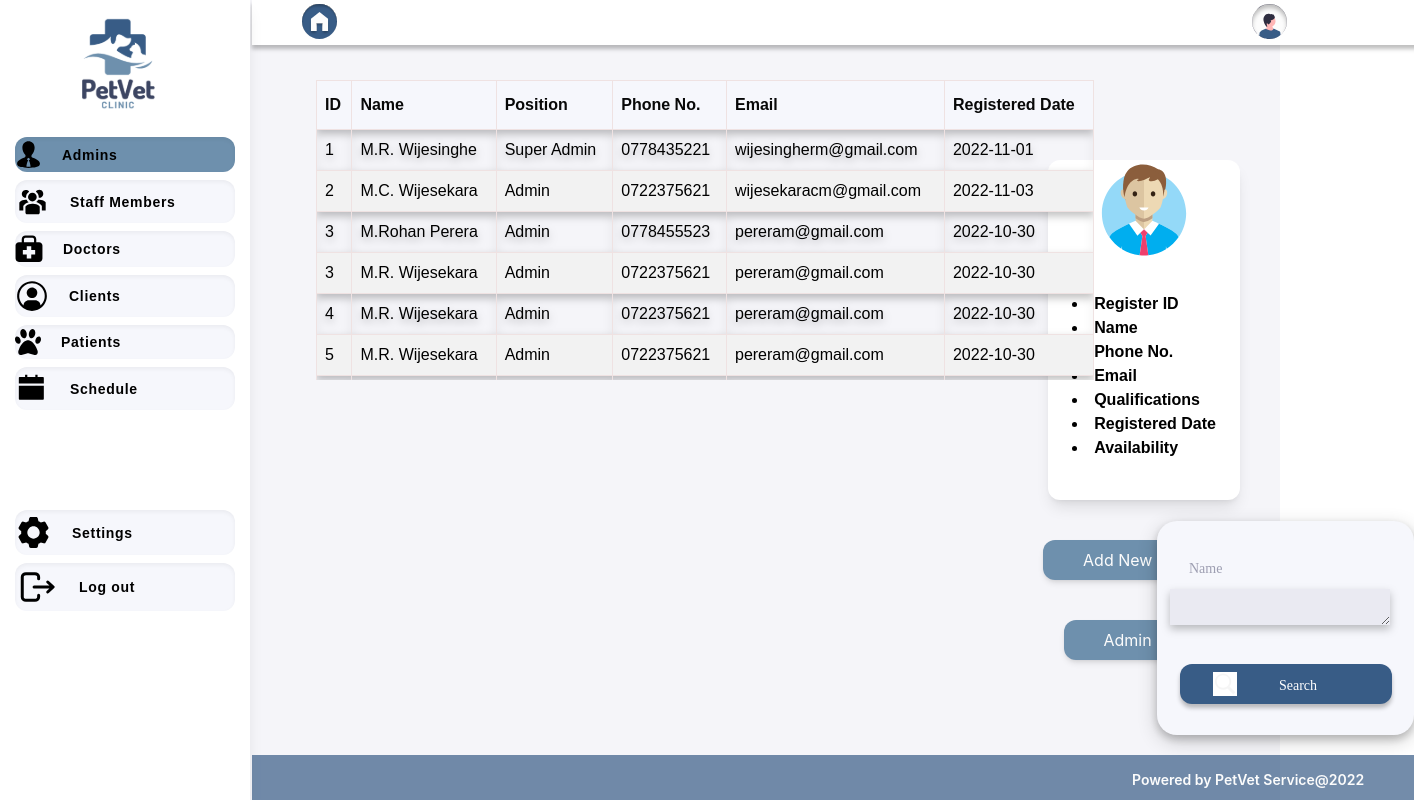
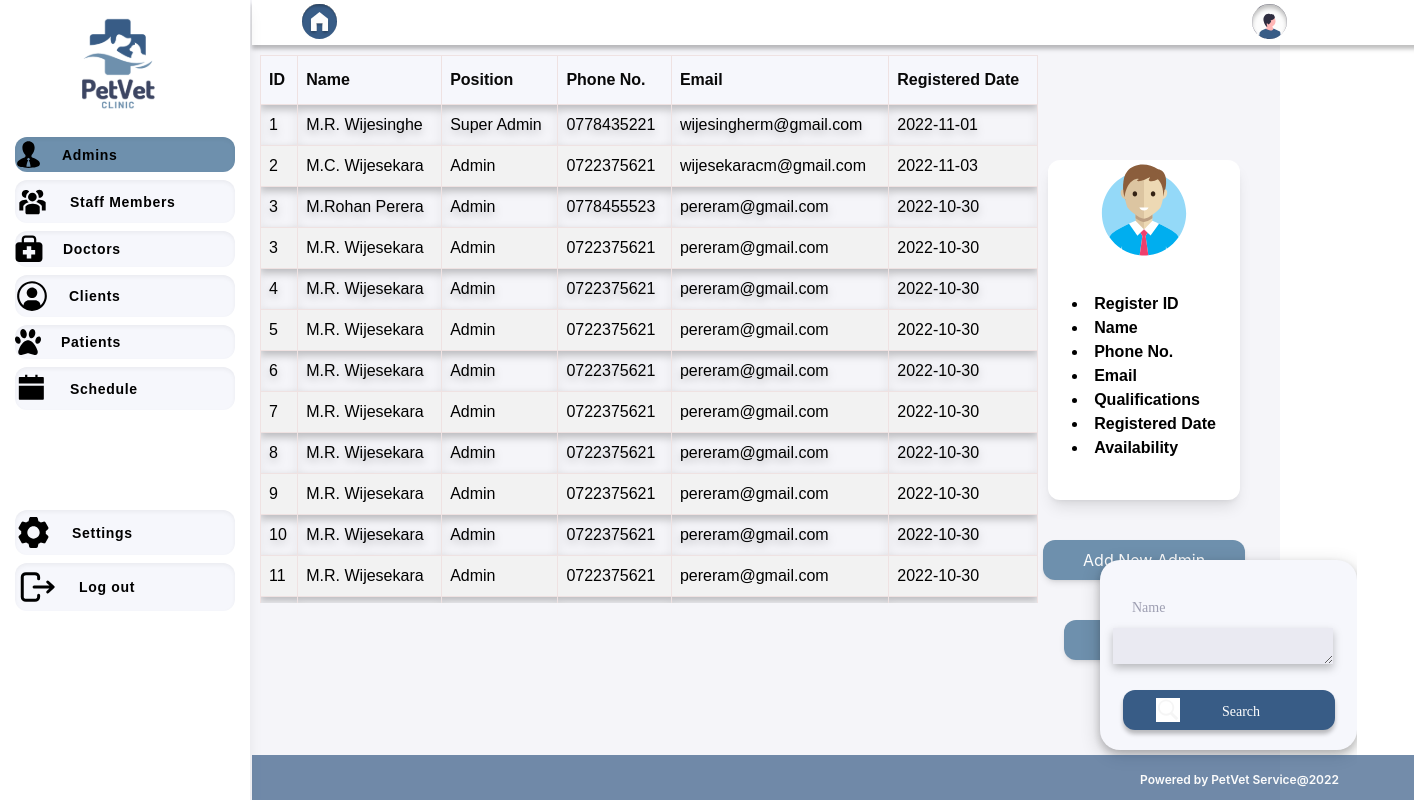
Before and after one commit to Rashmi-Wijesekara/pet-vet-service, a React (Create React App) app in the folder admin/: page /admins in a window 1280 px wide. Shown: the whole page, 1414 px wide, since content can reach past the window. Built offline with nearby package versions, Linux system fonts and the light colour scheme.

Commit message:
updated css file(table component & searchbox component)

```diff
--- a/admin/src/index.css
+++ b/admin/src/index.css
@@ -4,16 +4,16 @@
 
 body {
   margin: 0;
-  font-family: -apple-system, BlinkMacSystemFont, "Segoe UI", "Roboto", "Oxygen",
+  /* font-family: -apple-system, BlinkMacSystemFont, "Segoe UI", "Roboto", "Oxygen",
     "Ubuntu", "Cantarell", "Fira Sans", "Droid Sans", "Helvetica Neue",
     sans-serif;
   -webkit-font-smoothing: antialiased;
-  -moz-osx-font-smoothing: grayscale;
+  -moz-osx-font-smoothing: grayscale; */
 }
 
 code {
-  font-family: source-code-pro, Menlo, Monaco, Consolas, "Courier New",
-    monospace;
+  /* font-family: source-code-pro, Menlo, Monaco, Consolas, "Courier New",
+    monospace; */
 }
 
 .searchBoxContainer {
@@ -151,13 +151,14 @@ code {
   position: absolute;
   width: 247px;
   height: 21px;
-  left: 880px;
+  left: 888px;
   bottom: 10px;
 
   font-family: "Inter";
   font-style: normal;
   font-weight: 600;
-  font-size: 14px;
+  /* font-size: 14px; */
+  font-size: 12px;
   line-height: 21px;
   /* identical to box height */
 
@@ -166,11 +167,12 @@ code {
 .searchBox {
   position: absolute;
   width: 257px;
-  height: 214px;
-  left: 1157px;
+  height: 190px;
+  left: 1100px;
+  /* left: 1157px; */
   /* top: 749px;
    */
-  bottom: 65px;
+  bottom: 50px;
   /* White color */
   /*
   background: #ccc1c1;
@@ -223,7 +225,7 @@ code {
   width: 212px;
   height: 40px;
   left: 23px;
-  top: 143px;
+  top: 130px;
 
   background: #385c86;
   box-shadow: 0px 4px 4px rgba(0, 0, 0, 0.25);
@@ -575,10 +577,12 @@ height: 24px; */
 .tableContainer {
   position: absolute;
   width: 778px;
+  /* width: max-content; */
   /* width: fit-content; */
-  height: 300px;
-  left: 316px;
-  top: 80px;
+  /* height: 300px; */
+  height: 548px;
+  left: 260px;
+  top: 55px;
 
   /* height: 200px; */
   overflow-y: scroll;
@@ -622,7 +626,7 @@ height: 24px; */
   height: 550px;
   left: 381px;
   top: 69px;
-  overflow:scroll;
+  overflow: scroll;
 
   /* background: #f6f7fc; */
   /* background: #feffff; */
--- a/admin/src/sampleData.js
+++ b/admin/src/sampleData.js
@@ -927,5 +927,41 @@ export const ADMINS_DATA = {
       email: "pereram@gmail.com",
       regDate: "2022-10-30",
     },
+    {
+      id: "10",
+      //   adminId: "000294387",
+      name: "M.R. Wijesekara",
+      post: "Admin",
+      phoneNo: "0722375621",
+      email: "pereram@gmail.com",
+      regDate: "2022-10-30",
+    },
+    {
+      id: "11",
+      //   adminId: "000294387",
+      name: "M.R. Wijesekara",
+      post: "Admin",
+      phoneNo: "0722375621",
+      email: "pereram@gmail.com",
+      regDate: "2022-10-30",
+    },
+    {
+      id: "12",
+      //   adminId: "000294387",
+      name: "M.R. Wijesekara",
+      post: "Admin",
+      phoneNo: "0722375621",
+      email: "pereram@gmail.com",
+      regDate: "2022-10-30",
+    },
+    {
+      id: "13",
+      //   adminId: "000294387",
+      name: "M.R. Wijesekara",
+      post: "Admin",
+      phoneNo: "0722375621",
+      email: "pereram@gmail.com",
+      regDate: "2022-10-30",
+    },
   ],
 };
```
Lines whose indentation alone changed are shown as unchanged.
